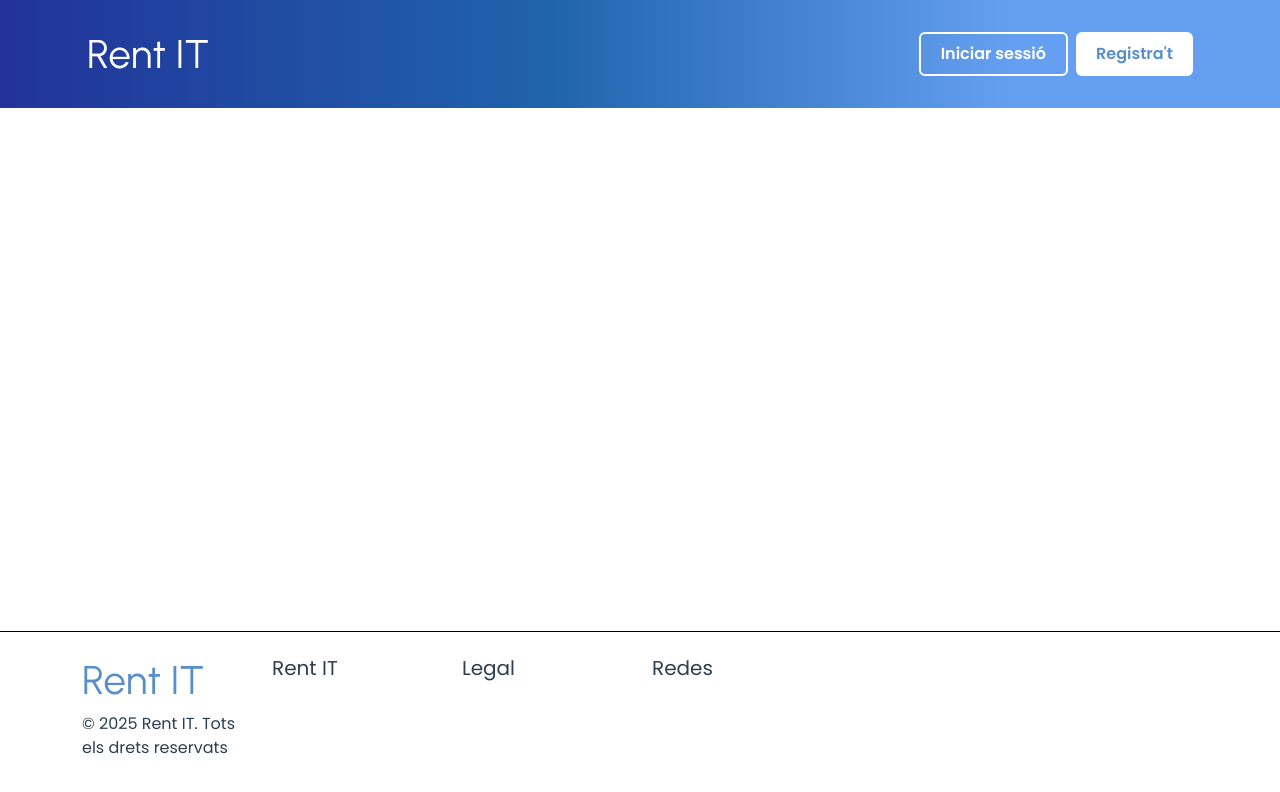
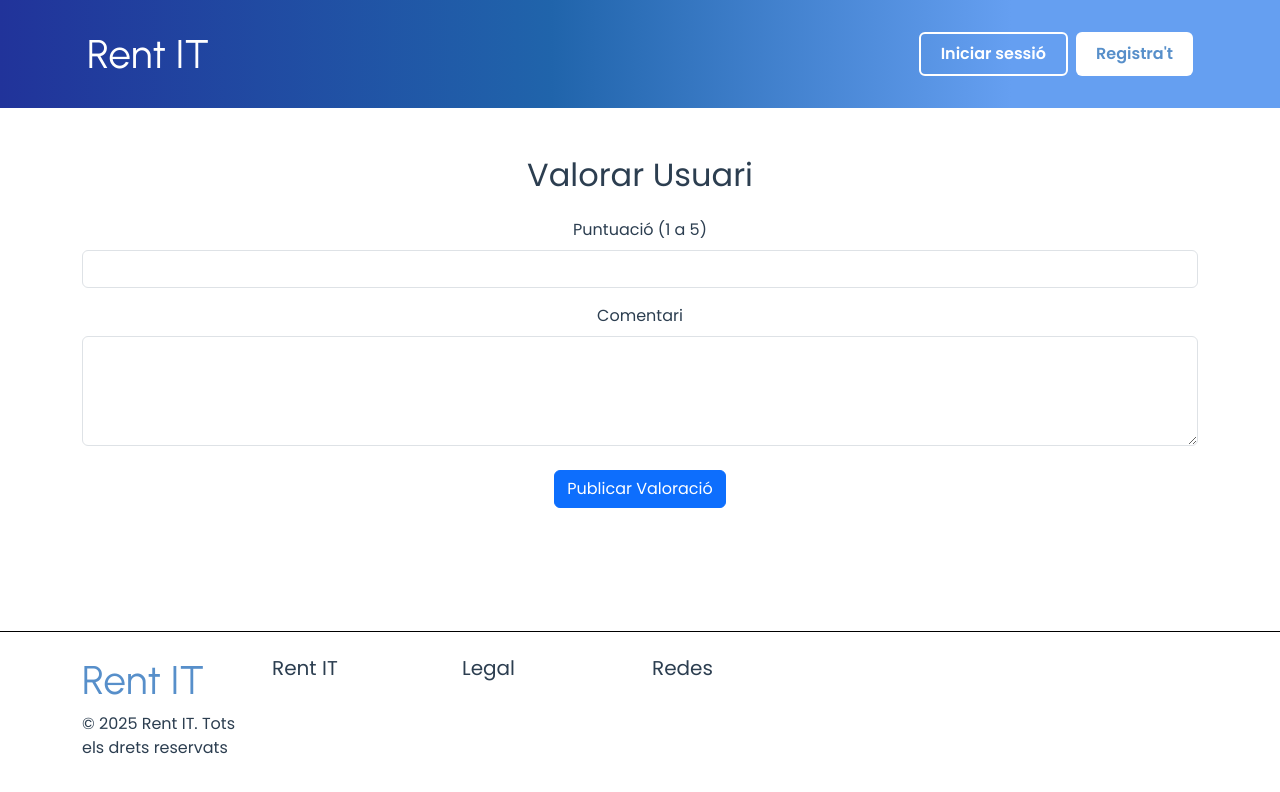
Before and after one commit to attlasss/client-rentit2025, a Vue app: page /valoracions in a window 1280 px wide. Shown: the top 792 px of the page. Built offline with nearby package versions, Linux system fonts and the light colour scheme.

Commit message:
13052025
hecho hacer valoraciones

```diff
--- a/src/router/index.js
+++ b/src/router/index.js
@@ -35,6 +35,11 @@ const routes = [
     name: "Devolucions",
     component: () => import("../views/Devolucions.vue"),
   },
+  {
+    path: "/valoracions",
+    name: "Valoracions",
+    component: () => import("../views/Valoracions.vue"),
+  },
 ];
 
 const router = createRouter({
--- /dev/null
+++ b/src/views/Valoracions.vue
@@ -0,0 +1,58 @@
+<template>
+  <div class="container my-5">
+    <h2 class="text-center mb-4">Valorar Usuari</h2>
+    <form @submit.prevent="enviarValoracio" class="row g-3">
+      <div class="col-12">
+        <label class="form-label">Puntuació (1 a 5)</label>
+        <input type="number" v-model="form.puntuacio" min="1" max="5" class="form-control" required />
+      </div>
+
+      <div class="col-12">
+        <label class="form-label">Comentari</label>
+        <textarea v-model="form.comentari" class="form-control" rows="4" required></textarea>
+      </div>
+
+      <div class="col-12 text-center mt-4">
+        <button type="submit" class="btn btn-primary">Publicar Valoració</button>
+      </div>
+    </form>
+  </div>
+</template>
+
+<script>
+import axiosConn from "@/axios/axios"; // ajusta la ruta si es necesario
+
+export default {
+  name: "ValorarUsuari",
+  data() {
+    return {
+      form: {
+        puntuacio: "",
+        comentari: "",
+      },
+    };
+  },
+  methods: {
+    async enviarValoracio() {
+      try {
+        const idReceptor = this.$route.params.id; // ID del usuario al que se valora
+        const idEmissor = 1; // Reemplaza esto con el ID del usuario actual (por ejemplo, desde el store o sesión)
+
+        const payload = {
+          id_usuari_emissor: idEmissor,
+          id_usuari_receptor: parseInt(idReceptor),
+          puntuacio: this.form.puntuacio,
+          comentari: this.form.comentari,
+        };
+
+        await axiosConn.post("/afegirValoracio", payload);
+        alert("Valoració enviada correctament.");
+        this.$router.push(`/perfil/${idReceptor}`);
+      } catch (error) {
+        console.error("Error al enviar la valoració:", error);
+        alert("No s'ha pogut enviar la valoració.");
+      }
+    },
+  },
+};
+</script>
```
